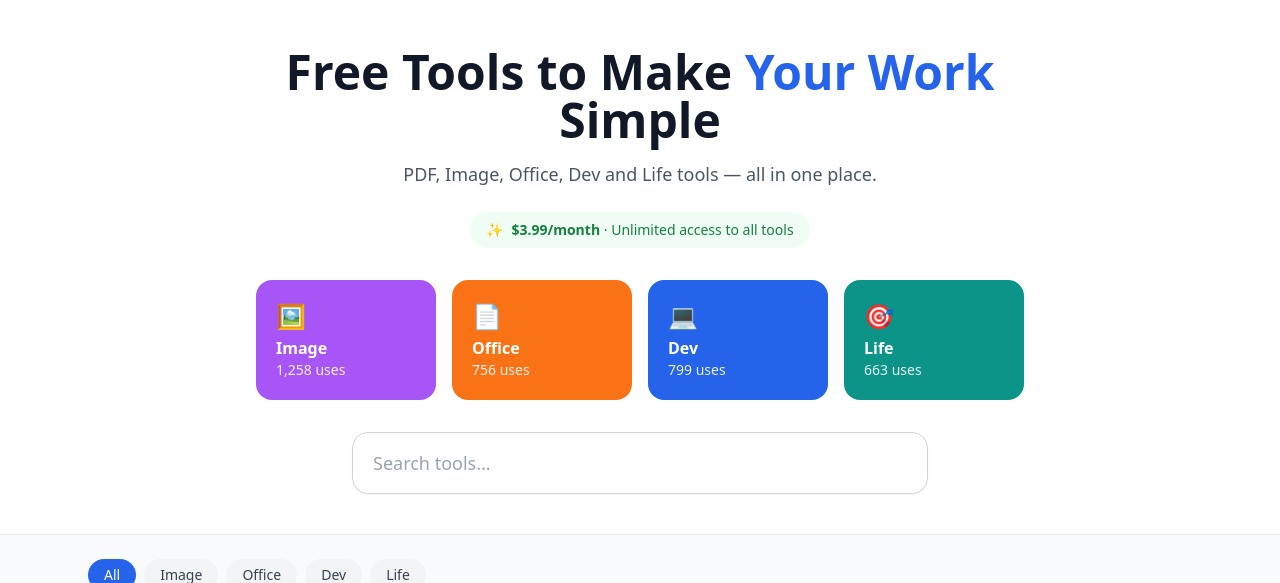
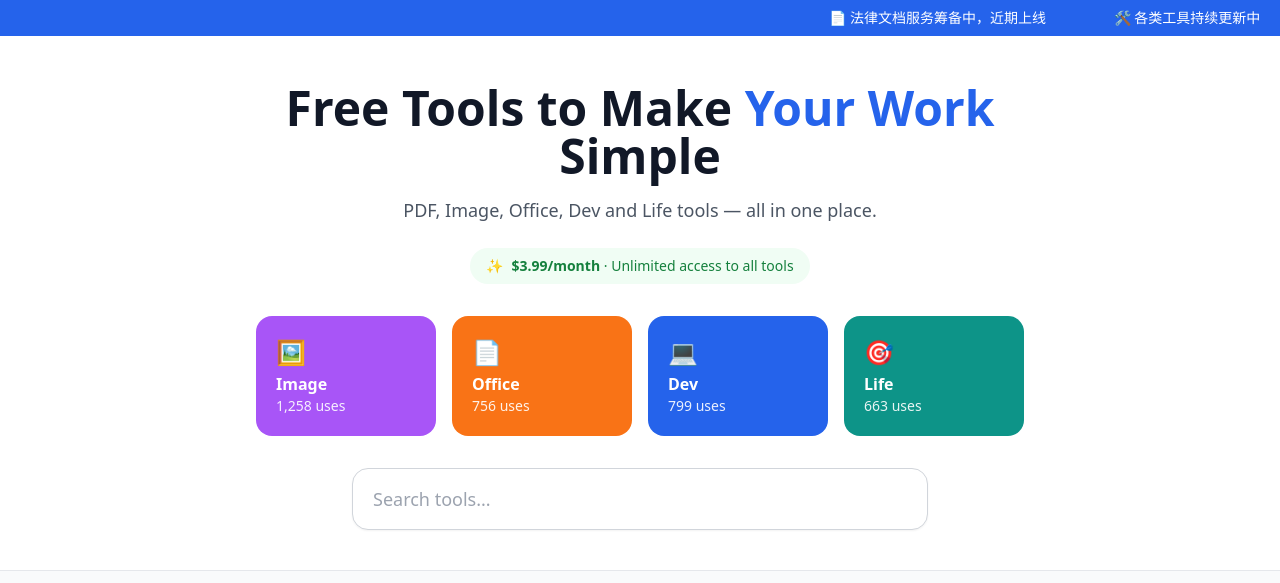
Before and after one commit to songke78772-oss/toolnest-v3, a Node server app: page / in a window 1280 px wide. Shown: the part 69-652 px from the top of the page. Run offline with Node 20, Linux system fonts and the light colour scheme; data that the repository does not hold is empty; some libraries are stand-ins or nearby versions.

Commit message:
Implement scrolling banner and update styles
Added a scrolling banner with announcements and updated styles for marquee effect.

```diff
--- a/views/index.ejs
+++ b/views/index.ejs
@@ -5,6 +5,20 @@
   <meta name="viewport" content="width=device-width, initial-scale=1.0">
   <title>ToolNest - Online Tools</title>
   <script src="https://cdn.tailwindcss.com"></script>
+  <style>
+    .marquee {
+      overflow: hidden;
+      white-space: nowrap;
+    }
+    .marquee-content {
+      display: inline-block;
+      animation: marquee 28s linear infinite;
+    }
+    @keyframes marquee {
+      0% { transform: translateX(100%); }
+      100% { transform: translateX(-100%); }
+    }
+  </style>
 </head>
 <body class="bg-gray-50">
   <!-- Nav -->
@@ -26,6 +40,20 @@
     </div>
   </nav>
 
+  <!-- Scrolling Banner -->
+  <div class="bg-blue-600 text-white text-sm">
+    <div class="marquee py-2">
+      <div class="marquee-content">
+        <span class="mx-8">📄 法律文档服务筹备中，近期上线</span>
+        <span class="mx-8">🛠️ 各类工具持续更新中</span>
+        <span class="mx-8">🎁 现在注册，送 3 天免费使用</span>
+        <span class="mx-8">📄 法律文档服务筹备中，近期上线</span>
+        <span class="mx-8">🛠️ 各类工具持续更新中</span>
+        <span class="mx-8">🎁 现在注册，送 3 天免费使用</span>
+      </div>
+    </div>
+  </div>
+
   <!-- Hero -->
   <div class="bg-white border-b">
     <div class="max-w-4xl mx-auto px-4 pt-12 pb-10 text-center">
@@ -42,7 +70,7 @@
         <span><strong>$3.99/month</strong> · Unlimited access to all tools</span>
       </div>
 
-      <!-- Category Cards (moved above search) -->
+      <!-- Category Cards -->
       <div class="grid grid-cols-2 md:grid-cols-4 gap-4 max-w-3xl mx-auto mb-8">
         <button data-category="Image" class="category-card bg-purple-500 text-white p-5 rounded-2xl text-left hover:opacity-90 transition">
           <div class="text-2xl mb-1">🖼️</div>
@@ -121,7 +149,6 @@
   </div>
 
   <script>
-    // 使用次数基数（500+ 随机数），实际使用后可在后端累加
     const baseCounts = {
       Image: 500 + Math.floor(Math.random() * 800),
       Office: 500 + Math.floor(Math.random() * 1200),
@@ -129,13 +156,11 @@
       Life: 500 + Math.floor(Math.random() * 900)
     };
 
-    // 显示使用次数
     Object.keys(baseCounts).forEach(cat => {
       const el = document.getElementById('count-' + cat);
       if (el) el.textContent = baseCounts[cat].toLocaleString() + ' uses';
     });
 
-    // Category cards + filter buttons
     document.querySelectorAll('.category-card, .category-btn').forEach(btn => {
       btn.addEventListener('click', () => {
         const category = btn.dataset.category;
@@ -160,7 +185,6 @@
       });
     });
 
-    // Search
     document.getElementById('searchInput').addEventListener('input', (e) => {
       const q = e.target.value.toLowerCase().trim();
       document.querySelectorAll('.tool-card').forEach(card => {
```
